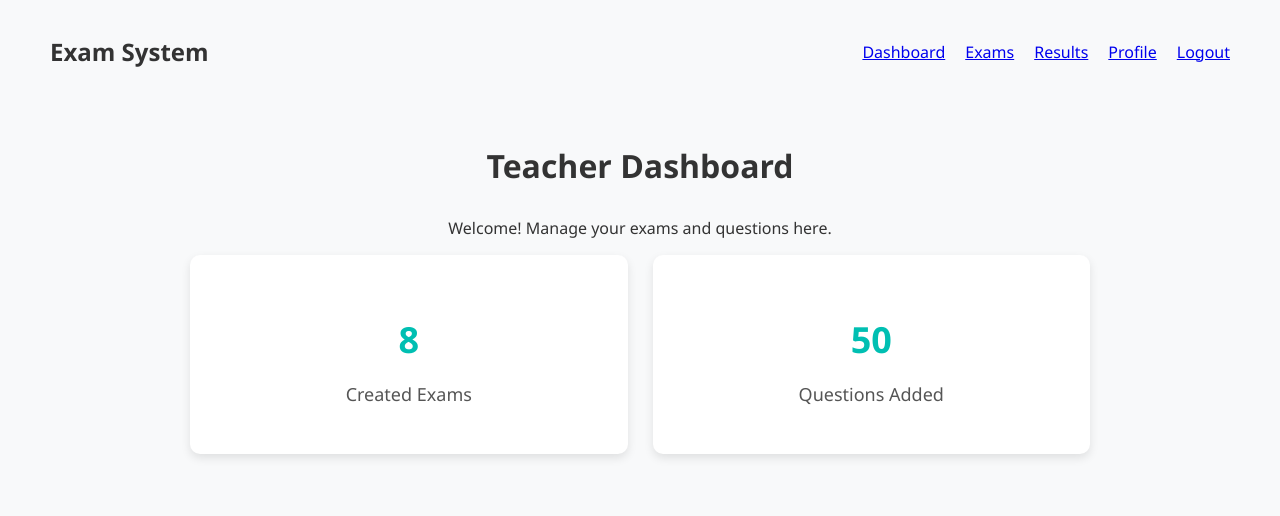
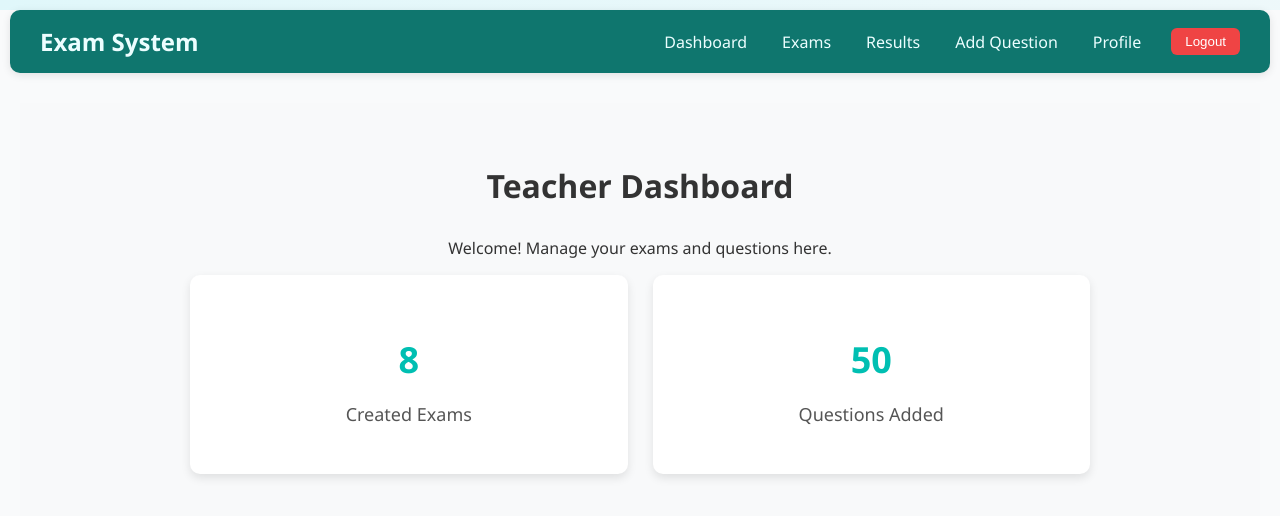
Before and after one commit to SIT2711/online-exam-system, a React (Create React App) app: page /teacherdashboard in a window 1280 px wide. Shown: the top 516 px of the page. Built offline with nearby package versions, Linux system fonts and the light colour scheme.

Commit message:
updated the navbar

```diff
--- a/src/App.js
+++ b/src/App.js
@@ -1,5 +1,7 @@
 import React from "react";
 import { BrowserRouter as Router, Routes, Route } from "react-router-dom";
+
+import Layout from "./components/Layout";
 
 import AdminDashboard from "./pages/admin/AdminDashboard";
 import StudentDashboard from "./pages/student/StudentDashboard";
@@ -25,24 +27,23 @@ import "./styles/ResultHistory.css";
 function App() {
   return (
     <Router>
-      <div style={{ background: "rgb(248,249,250)", minHeight: "100vh", padding: "20px" }}>
+      <div style={{ background: "#F9FAFB", minHeight: "100vh" }}>
         <Routes>
 
-          <Route path="/dashboard" element={<Dashboard />} />
-          <Route path="/admindashboard" element={<AdminDashboard />} />
-          <Route path="/studentdashboard" element={<StudentDashboard />} />
-          <Route path="/teacherdashboard" element={<TeacherDashboard />} />
+          <Route path="/dashboard" element={<Layout><Dashboard /></Layout>} />
+          <Route path="/admindashboard" element={<Layout><AdminDashboard /></Layout>} />
+          <Route path="/studentdashboard" element={<Layout><StudentDashboard /></Layout>} />
+          <Route path="/teacherdashboard" element={<Layout><TeacherDashboard /></Layout>} />
+
+          <Route path="/exams" element={<Layout><ExamList /></Layout>} />
+          <Route path="/exam" element={<Layout><Exam /></Layout>} />
+          <Route path="/addquestion" element={<Layout><AddQuestion /></Layout>} />
+          <Route path="/attemptexam" element={<Layout><ExamPage /></Layout>} />
+          <Route path="/resulthistory" element={<Layout><ResultHistory /></Layout>} />
+          <Route path="/timer" element={<Layout><ExamTimer /></Layout>} />
 
           <Route path="/login" element={<LoginForm />} />
-          <Route path="/exams" element={<ExamList />} />
-          <Route path="/exam" element={<Exam />} />
-          <Route path="/addquestion" element={<AddQuestion />} />
-
-          <Route path="/attemptexam" element={<ExamPage />} />
           <Route path="/register" element={<Register />} />
-          <Route path="/resulthistory" element={<ResultHistory />} />
-          <Route path="/timer" element={<ExamTimer />} />
-
           <Route path="/" element={<LoginForm />} />
 
         </Routes>
--- /dev/null
+++ b/src/components/Layout.jsx
@@ -0,0 +1,14 @@
+import Navbar from "./Navbar";
+
+function Layout({ children }) {
+  return (
+    <>
+      <Navbar />
+      <div style={{ padding: "20px" }}>
+        {children}
+      </div>
+    </>
+  );
+}
+
+export default Layout;
--- a/src/components/Navbar.jsx
+++ b/src/components/Navbar.jsx
@@ -1,41 +1,86 @@
-import { Link } from "react-router-dom";
+import { NavLink, useNavigate } from "react-router-dom";
+import "../styles/Navbar.css";
 
 function Navbar() {
+  const navigate = useNavigate();
+
+  const user = {
+    name: "Admin",
+    role: "admin"
+  };
+
+  const handleLogout = () => {
+    navigate("/");
+  };
+
   return (
-    <nav style={styles.navbar}>
-      <h2 style={styles.logo}>Exam System</h2>
+    <nav className="navbar">
+      <h2 className="logo">Exam System</h2>
 
-      <ul style={styles.navLinks}>
-        <li><Link to="/dashboard">Dashboard</Link></li>
-        <li><Link to="/exams">Exams</Link></li>
-        <li><Link to="/results">Results</Link></li>
-        <li><Link to="/profile">Profile</Link></li>
-        <li><Link to="/">Logout</Link></li>
+      <ul className="nav-links">
+
+        <li>
+          <NavLink to="/dashboard">
+            {({ isActive }) => (
+              <span className={isActive ? "active" : "link"}>
+                Dashboard
+              </span>
+            )}
+          </NavLink>
+        </li>
+
+        <li>
+          <NavLink to="/exams">
+            {({ isActive }) => (
+              <span className={isActive ? "active" : "link"}>
+                Exams
+              </span>
+            )}
+          </NavLink>
+        </li>
+
+        <li>
+          <NavLink to="/results">
+            {({ isActive }) => (
+              <span className={isActive ? "active" : "link"}>
+                Results
+              </span>
+            )}
+          </NavLink>
+        </li>
+
+        {/* Admin Only */}
+        {user.role === "admin" && (
+          <li>
+            <NavLink to="/addquestion">
+              {({ isActive }) => (
+                <span className={isActive ? "active" : "link"}>
+                  Add Question
+                </span>
+              )}
+            </NavLink>
+          </li>
+        )}
+
+        <li>
+          <NavLink to="/profile">
+            {({ isActive }) => (
+              <span className={isActive ? "active" : "link"}>
+                Profile
+              </span>
+            )}
+          </NavLink>
+        </li>
+
+        <li>
+          <button onClick={handleLogout} className="logout-btn">
+            Logout
+          </button>
+        </li>
+
       </ul>
     </nav>
   );
 }
 
-const styles = {
-  navbar: {
-    display: "flex",
-    justifyContent: "space-between",
-    alignItems: "center",
-    padding: "15px 30px",
-    background: "#F8F9FA"
-  },
-
-  logo: {
-    margin: 0
-  },
-
-  navLinks: {
-    listStyle: "none",
-    display: "flex",
-    gap: "20px",
-    margin: 0,
-    padding: 0
-  }
-};
-
 export default Navbar;
--- a/src/pages/admin/AdminDashboard.jsx
+++ b/src/pages/admin/AdminDashboard.jsx
@@ -1,11 +1,9 @@
 import React from "react";
 import "../../styles/Dashboard.css";
-import Navbar from "../../components/Navbar";
 
 function AdminDashboard() {
   return (
-    <>
-      <Navbar />
+
     <div className="dashboard-container">
       <h1 className="dashboard-title">Admin Dashboard</h1>
 
@@ -31,7 +29,7 @@ function AdminDashboard() {
         </div>
       </div>
     </div>
-    </>
+
   );
 }
 
--- a/src/pages/student/StudentDashboard.jsx
+++ b/src/pages/student/StudentDashboard.jsx
@@ -1,11 +1,9 @@
 import React from "react";
 import "../../styles/Dashboard.css";
-import Navbar from "../../components/Navbar";
 
 function StudentDashboard() {
   return (
-    <>
-      <Navbar />
+
       <div className="dashboard-container">
         <h1 className="dashboard-title">Student Dashboard</h1>
 
@@ -26,7 +24,6 @@ function StudentDashboard() {
           </div>
         </div>
       </div>
-    </>
   );
 }
 
--- a/src/pages/teacher/TeacherDashboard.jsx
+++ b/src/pages/teacher/TeacherDashboard.jsx
@@ -1,11 +1,9 @@
 import React from "react";
 import "../../styles/Dashboard.css";
-import Navbar from "../../components/Navbar";
 
 function TeacherDashboard() {
   return (
-    <>
-      <Navbar />
+
       <div className="dashboard-container">
         <h1 className="dashboard-title">Teacher Dashboard</h1>
         <p>Welcome! Manage your exams and questions here.</p>
@@ -22,7 +20,7 @@ function TeacherDashboard() {
           </div>
         </div>
       </div>
-    </>
+
   );
 }
 
--- a/src/styles/Navbar.css
+++ b/src/styles/Navbar.css
@@ -1,29 +1,72 @@
+/* Navbar */
 .navbar {
   display: flex;
   justify-content: space-between;
   align-items: center;
-  background-color: #00BFB2;
   padding: 15px 30px;
-  color: white;
+  background-color: #0F766E; /* NEW COLOR */
+  border-radius: 10px;
+  margin: 10px;
+  box-shadow: 0 2px 8px rgba(0, 0, 0, 0.1);
 }
 
+/* Logo */
 .logo {
-  font-size: 22px;
+  margin: 0;
   font-weight: bold;
+  color: #ECFEFF;
 }
 
+/* Nav Links */
 .nav-links {
   list-style: none;
   display: flex;
   gap: 25px;
+  margin: 0;
+  padding: 0;
+  align-items: center;
 }
 
-.nav-links li a {
+/* 🔥 Remove underline */
+.nav-links a {
   text-decoration: none;
-  color: white;
-  font-size: 16px;
 }
 
-.nav-links li a:hover {
-  text-decoration: underline;
+/* Default Link */
+.link {
+  color: #ECFEFF;
+  font-weight: 500;
+  padding: 5px;
+  transition: 0.2s;
 }
+
+/* Hover */
+.link:hover {
+  color: #14B8A6;
+}
+
+/* Active (NO underline now) */
+.active {
+  color: #14B8A6;
+  font-weight: 600;
+}
+
+/* User */
+.user {
+  color: #CCFBF1;
+  font-size: 14px;
+}
+
+/* Logout */
+.logout-btn {
+  padding: 6px 14px;
+  background-color: #EF4444;
+  color: white;
+  border: none;
+  border-radius: 6px;
+  cursor: pointer;
+}
+
+.logout-btn:hover {
+  background-color: #DC2626;
+}
```
Lines whose indentation alone changed are shown as unchanged.
